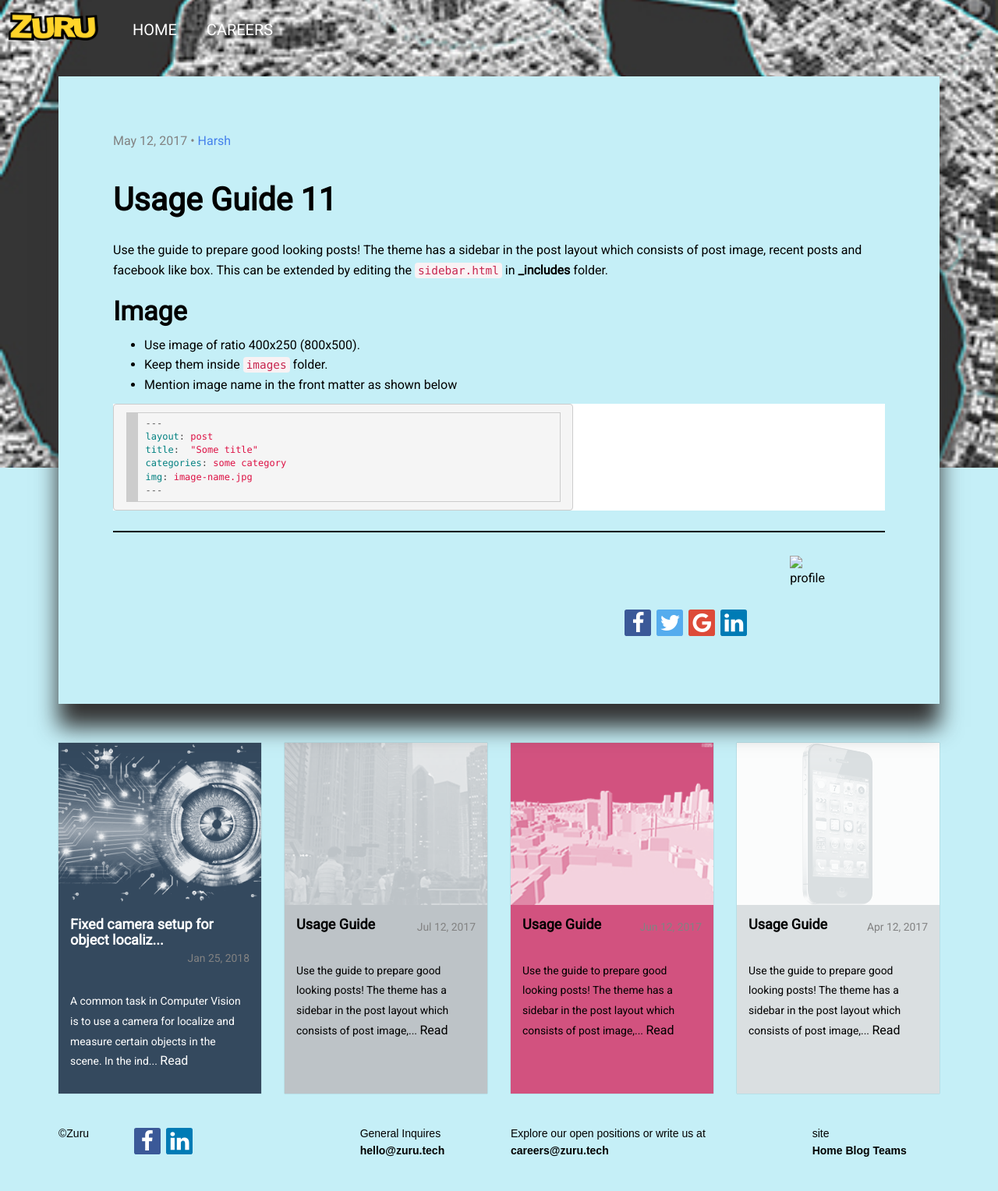
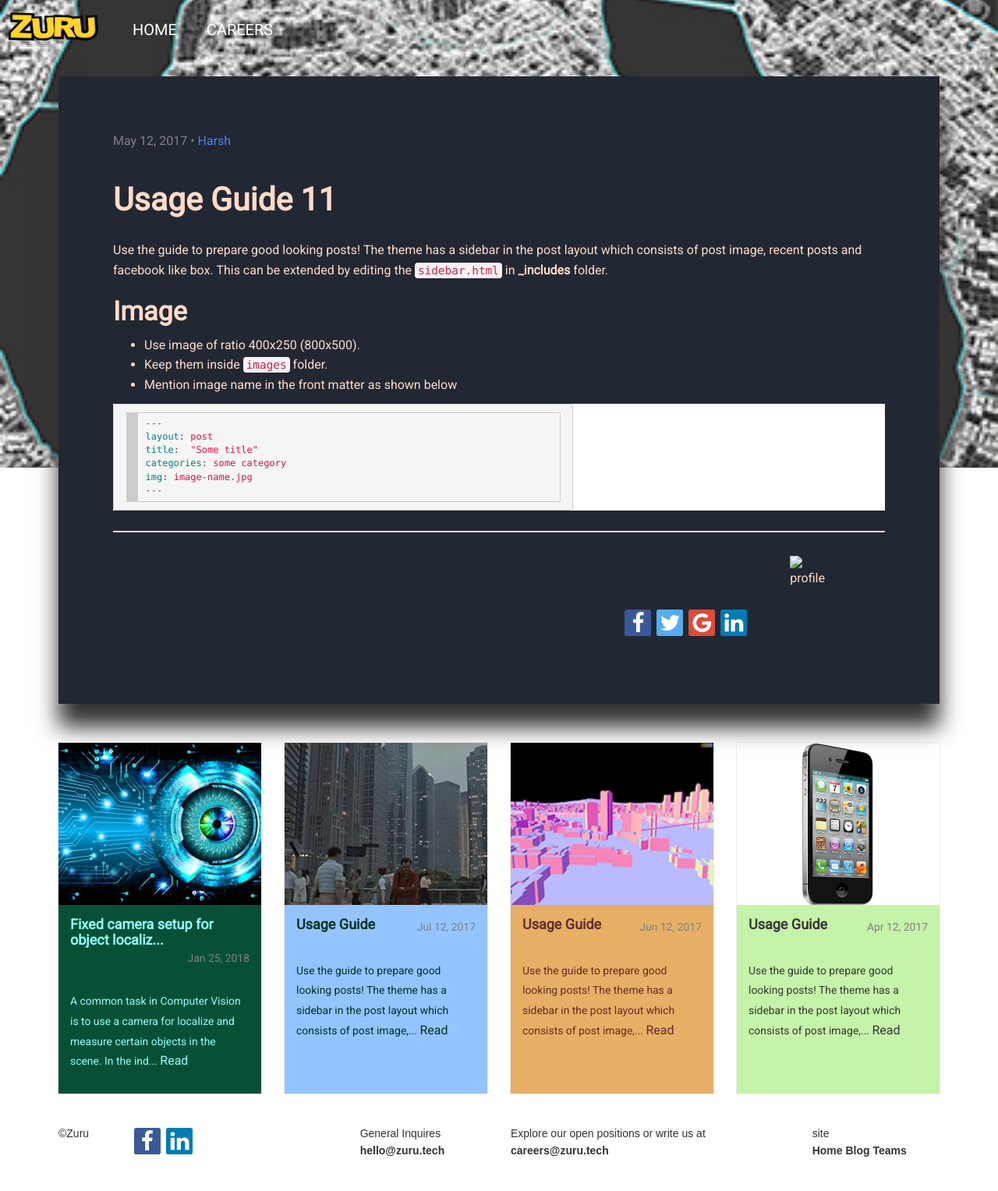
Before and after one commit to Dipen-Dedania/zuru-blog, a Jekyll site: the page built from _posts/2017-05-12-test-5-robotics.markdown, in a window 1280 px wide. Shown: the whole page at 78% size. Built offline with Jekyll 4.4.1, drawn with Linux system fonts in a browser that asks for light colours.

Commit message:
Added a div for cards images, added card-image-wrapper rule and tried to modify colorTheme to make images and fonts of the same colour

```diff
--- a/_config.yml
+++ b/_config.yml
@@ -56,24 +56,24 @@ plugins: [jekyll-seo-tag jekyll-author]
 
 #Theme colors based on tags
 themeColor:
+  web:
+    backgroundColor: "#001A47"
+    fontColor: "#FF8585"
+  vr:
+    backgroundColor: "#94C4FF"
+    fontColor: "#003324"
+  machine-learning:
+    backgroundColor: "#075036"
+    fontColor: "#8FFEFF"
   coding:
-    backgroundColor: "#E4F1FE"
-    fontColor: "#000000"
+    backgroundColor: "#E8D7EB"
+    fontColor: "#22262A"
+  graphics:
+    backgroundColor: "#E7AF65"
+    fontColor: "#612E2E"
   devices:
-    backgroundColor: "#DADFE1"
-    fontColor: "#000000"
-  graphics:
-    backgroundColor: "#D2527F"
-    fontColor: "#000000"
-  machine-learning:
-    backgroundColor: "#34495E"
-    fontColor: "#ffffff"
+    backgroundColor: "#C5F3A9"
+    fontColor: "#373737"
   robotics:
-    backgroundColor: "#C5EFF7"
-    fontColor: "#000000"
-  vr:
-    backgroundColor: "#BDC3C7"
-    fontColor: "#000000"
-  web:
-    backgroundColor: "#86E2D5"
-    fontColor: "#000000"
+    backgroundColor: "#222833"
+    fontColor: "#FFDBC8"
--- a/_layouts/default.html
+++ b/_layouts/default.html
@@ -10,7 +10,7 @@ layout: compress
 {% assign mainTag = page.tags[0] %}
 {% assign postTheme = site.themeColor[mainTag] %}
 
-<body style="background-color:{{postTheme.backgroundColor}};color:{{postTheme.fontColor}};" >
+<body>
 
 <div>
     {{ content }}
--- a/_sass/_custom.scss
+++ b/_sass/_custom.scss
@@ -377,7 +377,7 @@ input[type=number] {
   border-top-color: transparent;
 }
 
-.panel > img {
+.card-image-wrapper > img {
   -webkit-filter: grayscale(1) contrast(1.3);
   filter: grayscale(1) contrast(1.3);
   mix-blend-mode: screen;
@@ -454,6 +454,10 @@ input[type=number] {
 .card-type-jumbo-standard-01 .index-anchor .panel > img {
   height: 290px;
   object-fit: cover;
+}
+
+.card-image-wrapper{
+
 }
 
 .fa {
--- a/index.html
+++ b/index.html
@@ -50,7 +50,9 @@ layout: default
                         <div class="panel panel-default" style="background-color:{{postTheme.backgroundColor}};color:{{postTheme.fontColor}};">
 
                             {% if post.img %}
-                            <img width="100%" src="{{site.baseurl}}/images/{{post.img}}" alt="{{post.title}}">
+                            <div class="card-image-wrapper" style="background-color:{{postTheme.fontColor}};">
+                              <img width="100%" src="{{site.baseurl}}/images/{{post.img}}" alt="{{post.title}}">
+                            </div>
                             {% else %}
                             <img width="100%" src="{{site.baseurl}}/images/webjeda-logo-big.jpg" alt="{{site.title}}">
                             {% endif %}
```
